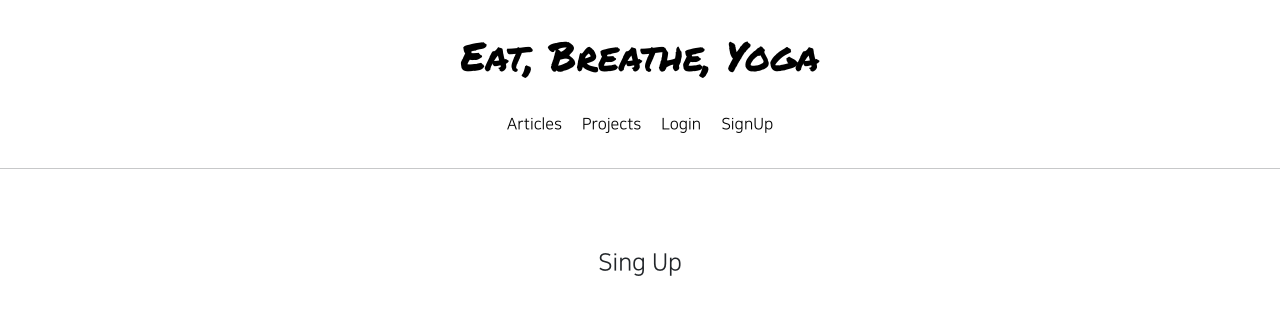
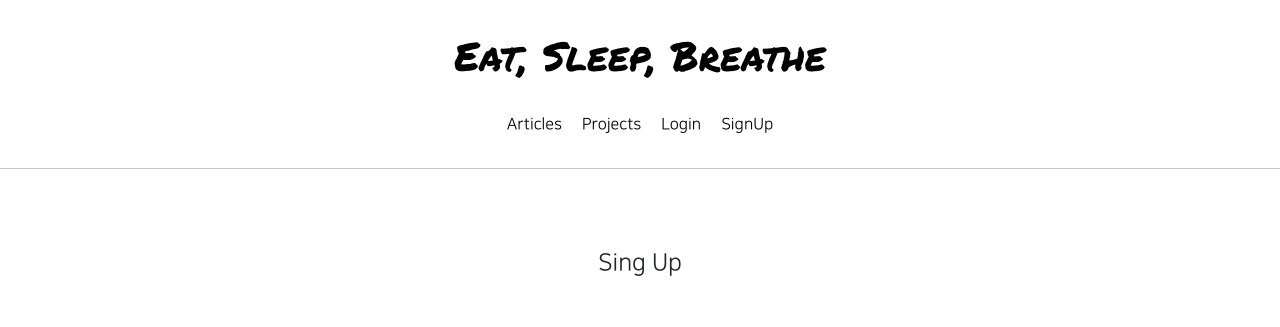
Before and after one commit to sthax17/kay1, a Django app: page /accounts/create/ in a window 1280 px wide. Shown: the top 327 px of the page. Run offline with Django 3.2, Linux system fonts and the light colour scheme; some libraries are stand-ins or nearby versions.

Commit message:
09/06 1 commit

```diff
--- a/templates/header.html
+++ b/templates/header.html
@@ -3,7 +3,7 @@
     <div class="pragmatic_header_logo">
         <h1>
             <a href="{% url 'home' %}">
-                Eat, Breathe, Yoga
+                Eat, Sleep, Breathe
             </a>
         </h1>
     </div>
```
Also changed, not shown: 1 other file.
